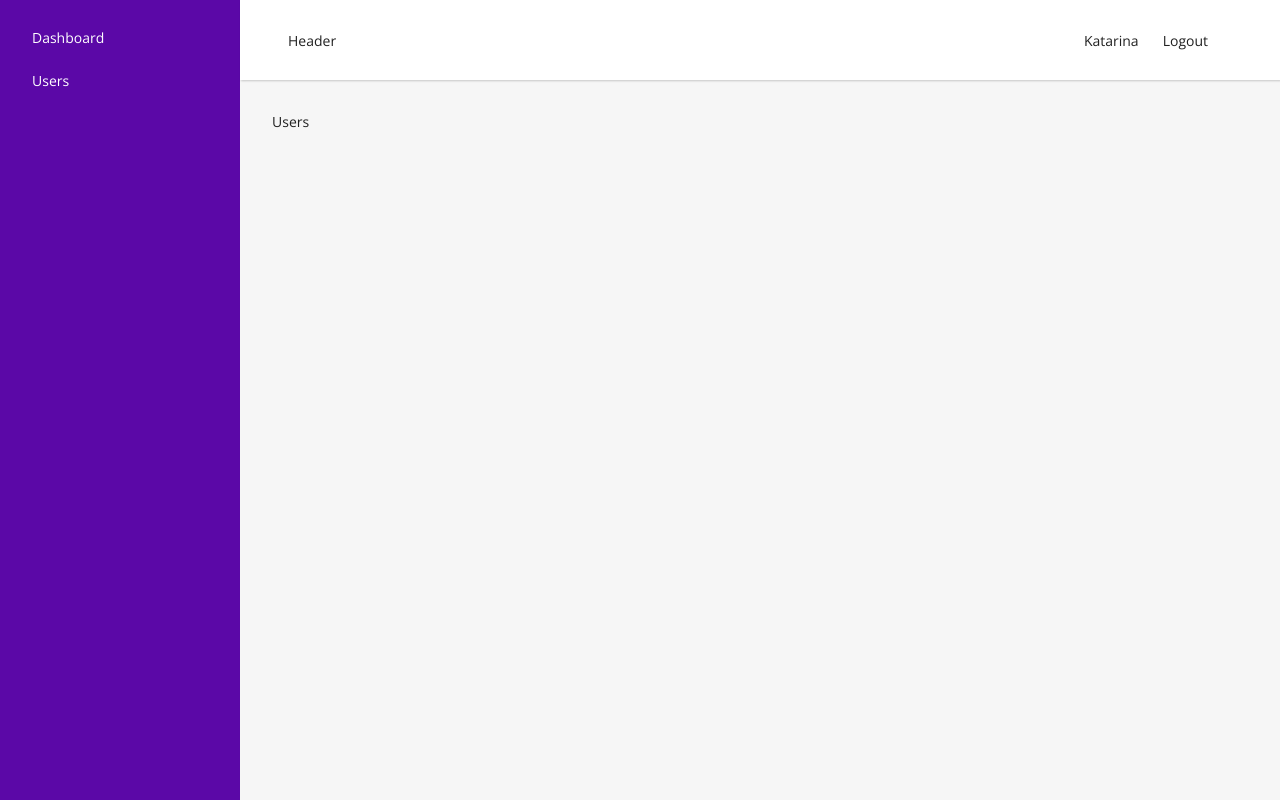
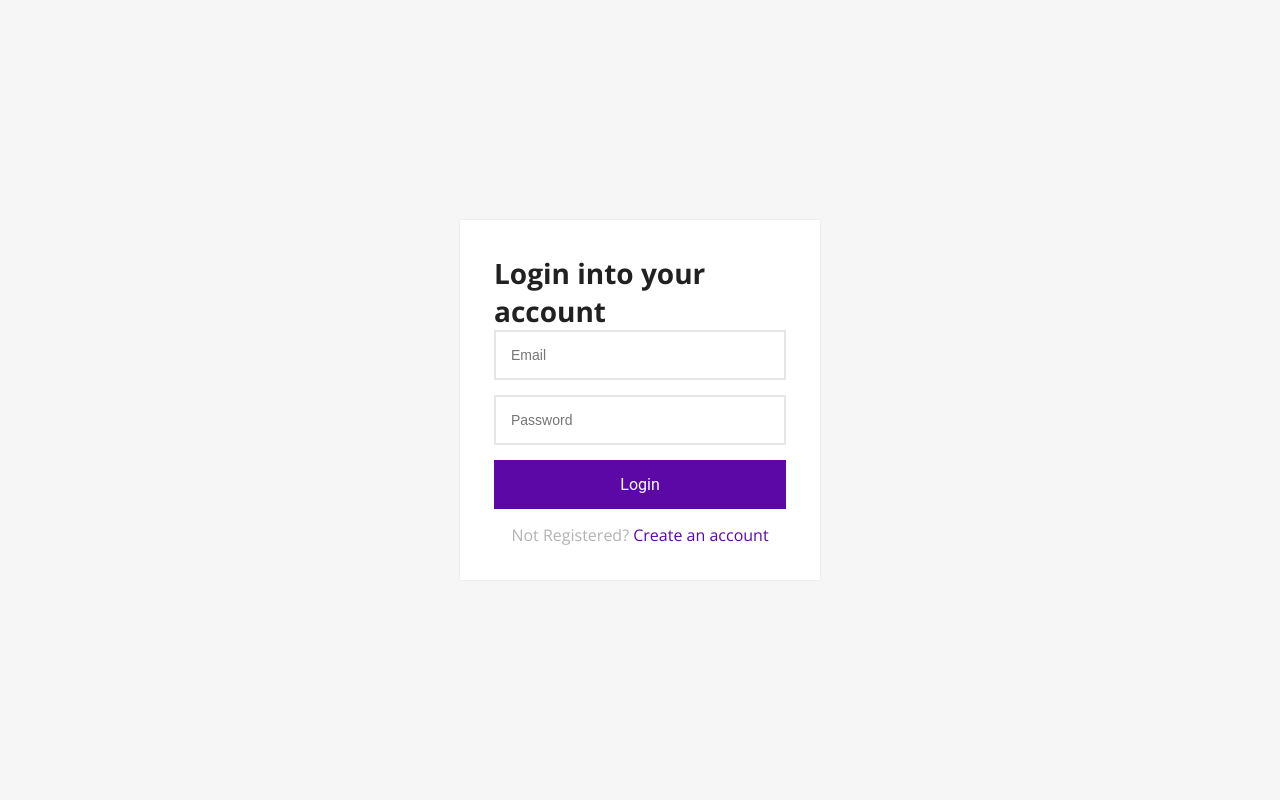
Before and after one commit to katicaaax/projekat, a React (Vite) app in the folder react/: page /login in a window 1280 px wide. Before the commit this address led to /users. Built offline with nearby package versions, Linux system fonts and the light colour scheme.

Commit message:
Login Page (react) final

```diff
--- a/react/src/contexts/ContextProvider.jsx
+++ b/react/src/contexts/ContextProvider.jsx
@@ -13,7 +13,7 @@ export const ContextProvider = ({children}) => {
    const [user, setUser] = useState({
     name: 'Katarina'
    });
-   const [token, _setToken] = useState(123);
+   const [token, _setToken] = useState(null);
 
    const setToken = (token) => {
     _setToken(token)
--- a/react/src/pages/Login.jsx
+++ b/react/src/pages/Login.jsx
@@ -1,3 +1,5 @@
+import { Link } from "react-router-dom";
+
 export default function Login() {
 
 const onSubmit = (ev) => {
@@ -8,12 +10,17 @@ ev.preventDefault()
         <div className="login-signup-form animated fadeInDown">
             <div className="form">
                 <form onSubmit={onSubmit}>
+                    <h1 className=",e="title>
+                        Login into your account
+                    </h1>
 <input type="email" placeholder="Email" />
 <input type="password" placeholder="Password" />
-<button className="brn brn-block"></button>
+<button className="btn btn-block">Login</button>
+<p className="message">
+Not Registered? <Link to="/signup">Create an account</Link>
+</p>
                 </form>
             </div>
-            Login
         </div>
     )
 }
```
